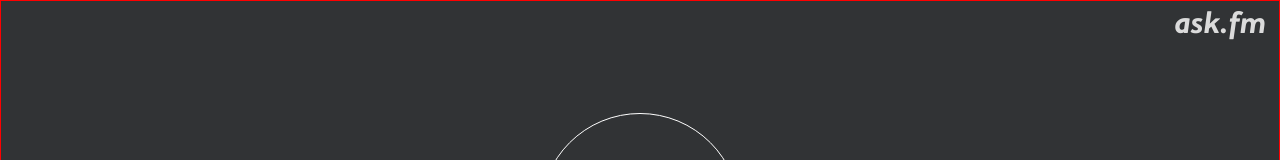
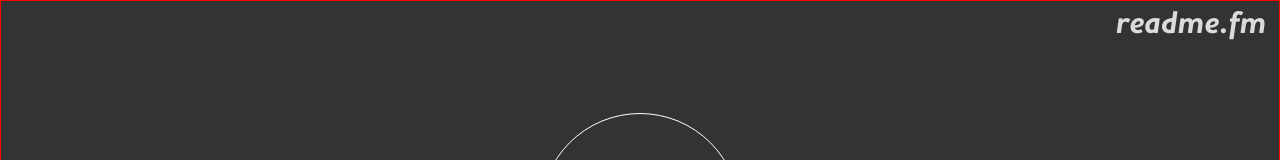
Before and after one commit to astap-bender/react_blog, a React (Create React App) app: page / in a window 1280 px wide. Shown: the top 160 px of the page. Built offline with nearby package versions, Linux system fonts and the light colour scheme.

Commit message:
Update Logo.jsx

```diff
--- a/src/module/1_Logo/Logo.jsx
+++ b/src/module/1_Logo/Logo.jsx
@@ -3,7 +3,7 @@ import './logo.css'
 function Logo() {
   return (
     <div className='logo'>
-      ask.fm
+      readme.fm
     </div>
   )
 }
```
